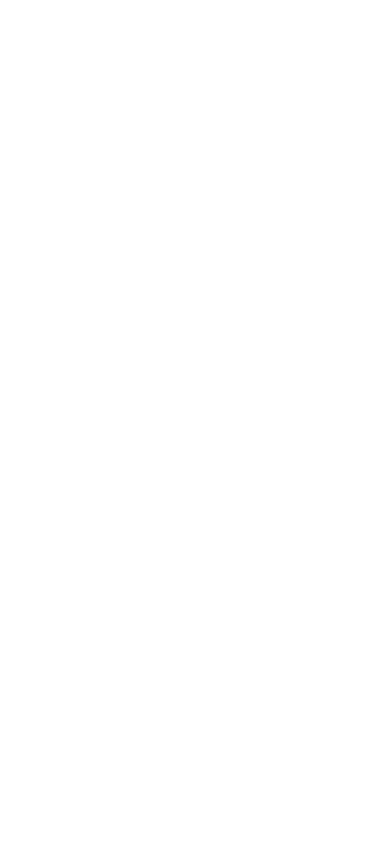
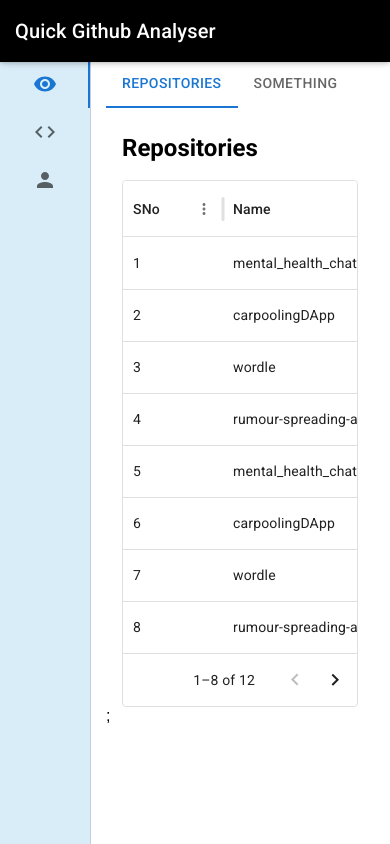
Before and after one commit to AngelineReetuA/github-analyser, a React (Vite) app: page /user/code-analysis/something in a window 390 px wide. Before the commit this address had no page. Built offline with nearby package versions, Linux system fonts and the light colour scheme; what chartjs-plugin-datalabels would draw is missing.

Commit message:
UI and responsiveness fixes

```diff
--- a/package.json
+++ b/package.json
@@ -15,6 +15,7 @@
     "@mui/base": "^5.0.0-beta.40",
     "@mui/icons-material": "^5.16.1",
     "@mui/material": "^5.16.1",
+    "@mui/x-data-grid": "^7.12.1",
     "chart.js": "^4.4.3",
     "chartjs-plugin-datalabels": "^2.2.0",
     "formik": "^2.4.6",
--- a/src/App.jsx
+++ b/src/App.jsx
@@ -1,58 +1,34 @@
 import InitialAnalysis from "./pages/InitialAnalysis";
 import Contact from "./pages/Contact";
 import CodeAnalysis from "./pages/CodeAnalysis";
-import RemoveRedEyeIcon from "@mui/icons-material/RemoveRedEye";
-import CodeIcon from "@mui/icons-material/Code";
-import PersonIcon from "@mui/icons-material/Person";
 import Header from "./components/Header";
-import { Box, Tabs, Tab, Grid } from "@mui/material";
-import { useState } from "react";
+import NavBar from "./components/Drawer.jsx";
 import FirstPage from "./pages/FirstPage.jsx";
 import { Routes, Route } from "react-router-dom";
+import { Box, Container } from "@mui/material";
 
-function GitDisplay() {
-  const [currentTabIndex, setCurrentTabIndex] = useState(0);
-
-  const handleTabChange = (e, tabIndex) => {
-    setCurrentTabIndex(tabIndex);
-  };
+function App() {
   return (
     <>
       <Header />
-      <Box sx={{ display: "flex", flexGrow: "1" }}>
-        <Tabs
-          orientation="vertical"
-          value={currentTabIndex}
-          onChange={handleTabChange}
-          sx={{
-            borderRight: 1,
-            borderColor: "#7eb8d9",
-            bgcolor: "#d9edf8",
-            height: "92vh",
-          }}
-        >
-          <Tab icon={<RemoveRedEyeIcon />} />
-          <Tab icon={<CodeIcon />} />
-          <Tab icon={<PersonIcon />} />
-        </Tabs>
-
-        {currentTabIndex === 0 && <InitialAnalysis />}
-        {currentTabIndex === 1 && <CodeAnalysis />}
-        {currentTabIndex === 2 && <Contact />}
+      <NavBar />
+      <Box sx={{ marginTop: "60px", marginLeft: "90px" }}>
+        <Routes>
+          <Route path="" element={<FirstPage />} />
+          <Route path="/user/user-analysis" element={<InitialAnalysis />} />
+          <Route
+            path="/user/code-analysis/repositories"
+            element={<CodeAnalysis />}
+          />
+          <Route
+            path="/user/code-analysis/something"
+            element={<CodeAnalysis />}
+          />
+          <Route path="/user/contact" element={<Contact />} />
+        </Routes>
       </Box>
     </>
   );
 }
 
-function App() {
-  return (
-    <>
-      <Routes>
-        <Route path="" element={<FirstPage />} />
-        <Route path="/user" element={<GitDisplay />} />
-      </Routes>
-    </>
-  );
-}
-
 export default App;
--- /dev/null
+++ b/src/components/Drawer.jsx
@@ -0,0 +1,62 @@
+import { useRef, useState } from "react";
+import { Drawer, Tabs, Tab, Box } from "@mui/material";
+import { Link } from "react-router-dom";
+import RemoveRedEyeIcon from "@mui/icons-material/RemoveRedEye";
+import CodeIcon from "@mui/icons-material/Code";
+import PersonIcon from "@mui/icons-material/Person";
+
+export default function NavBar() {
+  const [value, setValue] = useState(0);
+  const handleChange = (event, newVal) => {
+    setValue(newVal);
+    console.log("tab value", value)
+  };
+
+  const drawerWidth = 90;
+
+  return (
+    <Drawer
+      PaperProps={{
+        sx: {
+          backgroundColor: "#d9edf8",
+          width: drawerWidth,
+          flexShrink: 0,
+          [`& .MuiDrawer-paper`]: {
+            width: drawerWidth,
+            boxSizing: "border-box",
+          },
+          marginTop:"60px"
+        },
+      }}
+      variant="permanent"
+      anchor="left"
+    >
+      <Box sx={{ overflow: "auto" }}>
+        <Tabs
+          orientation="vertical"
+          value={value}
+          onChange={handleChange}
+        >
+          <Tab
+            component={Link}
+            to="/user/user-analysis"
+            icon={<RemoveRedEyeIcon />}
+            index={0}
+          />
+          <Tab
+            component={Link}
+            to="/user/code-analysis/repositories"
+            icon={<CodeIcon />}
+            index={1}
+          />
+          <Tab
+            component={Link}
+            to="/user/contact"
+            icon={<PersonIcon />}
+            index={2}
+          />
+        </Tabs>
+      </Box>
+    </Drawer>
+  );
+}
--- a/src/components/Header.jsx
+++ b/src/components/Header.jsx
@@ -3,7 +3,10 @@
 export default function Header() {
   return (
     <>
-      <AppBar position="sticky">
+      <AppBar
+        position="fixed"
+        sx={{ zIndex: (theme) => theme.zIndex.drawer + 1, height:"60px" }}
+      >
         <Typography
           variant="h6"
           component="div"
--- a/src/components/Repositories.jsx
+++ b/src/components/Repositories.jsx
@@ -1,36 +1,33 @@
 import { Link, Typography } from "@mui/material";
 import { Container } from "@mui/material";
-import {
-  Table,
-  TableHead,
-  TableBody,
-  TableCell,
-  TableRow,
-  TableContainer,
-  TablePagination,
-} from "@mui/material";
-import { Paper } from "@mui/material";
 import GitHubIcon from "@mui/icons-material/GitHub";
-import { useState } from "react";
+import { DataGrid } from "@mui/x-data-grid";
 
 export default function Repositories() {
-  const pages = [6, 12, 18];
-  const [pageNo, setPageNo] = useState(0);
-  const [rowsPerPage, setRowsPerPage] = useState(pages[pageNo]);
+  const columns = [
+    { field: "id", headerName: "SNo", wdith: 70 },
+    { field: "repoName", headerName: "Name", width: 190 },
+    { field: "repoDesc", headerName: "Description", width: 350 },
+    { field: "repoLoc", headerName: "LOC", width: 100 },
+    { field: "repoLang", headerName: "Languages", width: 300},
+    {
+      field: "repoLink",
+      headerName: "Link",
+      width: 70,
+      renderCell: (cellValues) => {
+        return (
+          <Link href={`${cellValues.row.repoLink}`} target="_blank">
+            <GitHubIcon />
+          </Link>
+        );
+      },
+    },
+  ];
 
-  const handlePageChange = (event, newPage) => {
-    setPageNo(newPage);
-  };
-
-  const handleRowsPerPageChange = (event) => {
-    setRowsPerPage(parseInt(event.target.value));
-    setPageNo(0);
-  };
-
-  let data = [
+  const data = [
     {
-      id:"1"
-,      repoName: "mental_health_chatbot",
+      id: "1",
+      repoName: "mental_health_chatbot",
       repoDesc:
         "this is a really cool description of a really cool project with a lot of buzzwords and a really cool sounding brainy paragraph",
       repoLoc: 4567,
@@ -38,77 +35,7 @@
       repoLink: `https://www.github.com`,
     },
     {
-      id:"2"
-,      repoName: "carpoolingDApp",
-      repoDesc:
-        "this is a really cool description of a really cool project with complete innovation at its finest",
-      repoLoc: 12567,
-      repoLang: "Hyperledger Fabric, Node, React",
-      repoLink: `https://www.github.com`,
-    },
-    {
-      id:"3"
-,      repoName: "wordle",
-      repoDesc:
-        "this is a really cool description of a really cool project with cute puns",
-      repoLoc: 632,
-      repoLang: "Javascript, HTML, CSS",
-      repoLink: `https://www.github.com`,
-    },
-    {
-      id:"4"
-,      repoName: "rumour-spreading-algorithm",
-      repoDesc: "this is a really cool description of a really cool project",
-      repoLoc: 89,
-      repoLang: "Node, Javascript",
-      repoLink: `https://www.github.com`,
-    },
-    {
-      id:"5"
-,      repoName: "mental_health_chatbot",
-      repoDesc:
-        "this is a really cool description of a really cool project with a lot of buzzwords and a really cool sounding brainy paragraph",
-      repoLoc: 4567,
-      repoLang: "Javascript, HTML, CSS",
-      repoLink: `https://www.github.com`,
-    },
-    {
-      id:"6"
-,      repoName: "carpoolingDApp",
-      repoDesc:
-        "this is a really cool description of a really cool project with complete innovation at its finest",
-      repoLoc: 12567,
-      repoLang: "Hyperledger Fabric, Node, React",
-      repoLink: `https://www.github.com`,
-    },
-    {
-      id:"7"
-,      repoName: "wordle",
-      repoDesc:
-        "this is a really cool description of a really cool project with cute puns",
-      repoLoc: 632,
-      repoLang: "Javascript, HTML, CSS",
-      repoLink: `https://www.github.com`,
-    },
-    {
-      id:"8"
-,      repoName: "rumour-spreading-algorithm",
-      repoDesc: "this is a really cool description of a really cool project",
-      repoLoc: 89,
-      repoLang: "Node, Javascript",
-      repoLink: `https://www.github.com`,
-    },
-    {
-      id:"9"
-,      repoName: "mental_health_chatbot",
-      repoDesc:
-        "this is a really cool description of a really cool project with a lot of buzzwords and a really cool sounding brainy paragraph",
-      repoLoc: 4567,
-      repoLang: "Javascript, HTML, CSS",
-      repoLink: `https://www.github.com`,
-    },
-    {
-      id:"10",
+      id: "2",
       repoName: "carpoolingDApp",
       repoDesc:
         "this is a really cool description of a really cool project with complete innovation at its finest",
@@ -117,7 +44,7 @@
       repoLink: `https://www.github.com`,
     },
     {
-      id:"11",
+      id: "3",
       repoName: "wordle",
       repoDesc:
         "this is a really cool description of a really cool project with cute puns",
@@ -126,7 +53,77 @@
       repoLink: `https://www.github.com`,
     },
     {
-      id:"12",
+      id: "4",
+      repoName: "rumour-spreading-algorithm",
+      repoDesc: "this is a really cool description of a really cool project",
+      repoLoc: 89,
+      repoLang: "Node, Javascript",
+      repoLink: `https://www.github.com`,
+    },
+    {
+      id: "5",
+      repoName: "mental_health_chatbot",
+      repoDesc:
+        "this is a really cool description of a really cool project with a lot of buzzwords and a really cool sounding brainy paragraph",
+      repoLoc: 4567,
+      repoLang: "Javascript, HTML, CSS",
+      repoLink: `https://www.github.com`,
+    },
+    {
+      id: "6",
+      repoName: "carpoolingDApp",
+      repoDesc:
+        "this is a really cool description of a really cool project with complete innovation at its finest",
+      repoLoc: 12567,
+      repoLang: "Hyperledger Fabric, Node, React",
+      repoLink: `https://www.github.com`,
+    },
+    {
+      id: "7",
+      repoName: "wordle",
+      repoDesc:
+        "this is a really cool description of a really cool project with cute puns",
+      repoLoc: 632,
+      repoLang: "Javascript, HTML, CSS",
+      repoLink: `https://www.github.com`,
+    },
+    {
+      id: "8",
+      repoName: "rumour-spreading-algorithm",
+      repoDesc: "this is a really cool description of a really cool project",
+      repoLoc: 89,
+      repoLang: "Node, Javascript",
+      repoLink: `https://www.github.com`,
+    },
+    {
+      id: "9",
+      repoName: "mental_health_chatbot",
+      repoDesc:
+        "this is a really cool description of a really cool project with a lot of buzzwords and a really cool sounding brainy paragraph",
+      repoLoc: 4567,
+      repoLang: "Javascript, HTML, CSS",
+      repoLink: `https://www.github.com`,
+    },
+    {
+      id: "10",
+      repoName: "carpoolingDApp",
+      repoDesc:
+        "this is a really cool description of a really cool project with complete innovation at its finest",
+      repoLoc: 12567,
+      repoLang: "Hyperledger Fabric, Node, React",
+      repoLink: `https://www.github.com`,
+    },
+    {
+      id: "11",
+      repoName: "wordle",
+      repoDesc:
+        "this is a really cool description of a really cool project with cute puns",
+      repoLoc: 632,
+      repoLang: "Javascript, HTML, CSS",
+      repoLink: `https://www.github.com`,
+    },
+    {
+      id: "12",
       repoName: "rumour-spreading-algorithm",
       repoDesc: "this is a really cool description of a really cool project",
       repoLoc: 89,
@@ -141,48 +138,15 @@
         <Typography variant="h5" sx={{ fontWeight: "bold", pb: 2 }}>
           Repositories
         </Typography>
-        <TableContainer component={Paper} sx={{ padding: 1 }}>
-          <Table>
-            <TableHead>
-              <TableRow>
-                <TableCell>S.No.</TableCell>
-                <TableCell>Name</TableCell>
-                <TableCell>Description</TableCell>
-                <TableCell>LOC</TableCell>
-                <TableCell>Languages</TableCell>
-                <TableCell>Link</TableCell>
-              </TableRow>
-            </TableHead>
-            <TableBody>
-              {data.slice(pageNo * rowsPerPage, pageNo * rowsPerPage + rowsPerPage).map((repo, index) => (
-                <TableRow key={index}>
-                  <TableCell>{repo.id}</TableCell>
-                  <TableCell>{repo.repoName}</TableCell>
-                  <TableCell sx={{ width: "45%" }}>{repo.repoDesc}</TableCell>
-                  <TableCell>{repo.repoLoc}</TableCell>
-                  <TableCell>{repo.repoLang}</TableCell>
-                  <TableCell>
-                    <Link
-                      href="https://www.google.com"
-                      target="_blank"
-                      sx={{ textDecoration: "none", color: "black" }}
-                    >
-                      <GitHubIcon />
-                    </Link>
-                  </TableCell>
-                </TableRow>
-              ))}
-            </TableBody>
-          </Table>
-        </TableContainer>
-        <TablePagination
-          component="div"
-          page={pageNo}
-          rowsPerPage={rowsPerPage}
-          rowsPerPageOptions={pages}
-          onPageChange={handlePageChange}
-          onRowsPerPageChange={handleRowsPerPageChange}
-          count={data.length}
+        <DataGrid
+          rows={data}
+          columns={columns}
+          initialState={{
+            pagination: {
+              paginationModel: { page: 0, pageSize: 8 },
+            },
+          }}
+          pageSizeOptions={[8]}
         />
       </Container>
       ;
--- a/src/components/StackedBar.jsx
+++ b/src/components/StackedBar.jsx
@@ -97,7 +97,7 @@
   };
 
   return (
-    <Box style={{ height: "290px", width: "180px" }}>
+    <Box style={{ height: "230px", width: "180px" }}>
       <Bar data={data2} options={options2} />
     </Box>
   );
--- a/src/components/StatCard.jsx
+++ b/src/components/StatCard.jsx
@@ -31,11 +31,10 @@
             {children}
           </Typography>
         </CardContent>
-        <CardActions>
+        <CardActions sx={{ alignSelf: "center" }}>
           <Typography
             sx={{
               fontSize: "15px",
-              textAlign: "center",
               color: "rgba(0,0,0,0.6)",
               display: "flex",
             }}
--- a/src/pages/CodeAnalysis.jsx
+++ b/src/pages/CodeAnalysis.jsx
@@ -1,4 +1,5 @@
 import { Tabs, Tab, Container } from "@mui/material";
+import { Link } from "react-router-dom";
 import { useState } from "react";
 import Repositories from "../components/Repositories";
 
@@ -17,8 +18,8 @@
           value={tabIndex}
           orientation="horizontal"
         >
-          <Tab label="Repositories" />
-          <Tab label="Something" />
+          <Tab component={Link} to="/user/code-analysis/repositories" label="Repositories" />
+          <Tab component={Link} to="/user/code-analysis/something" label="Something" />
         </Tabs>
 
         {tabIndex === 0 && <Repositories />}
--- a/src/pages/FirstPage.jsx
+++ b/src/pages/FirstPage.jsx
@@ -8,7 +8,7 @@
   return (
     <>
       <Container
-        maxWidth={false}
+
         sx={{
           height: "100vh",
           backgroundColor: "linear-gradient(to right, #430089, #82ffa1)",
```
Also changed, not shown: src/components/GithubCard.jsx (+19 -33 lines), src/pages/InitialAnalysis.jsx (+11 -7 lines), 1 other file (tests, documents, lock files or other folders).
